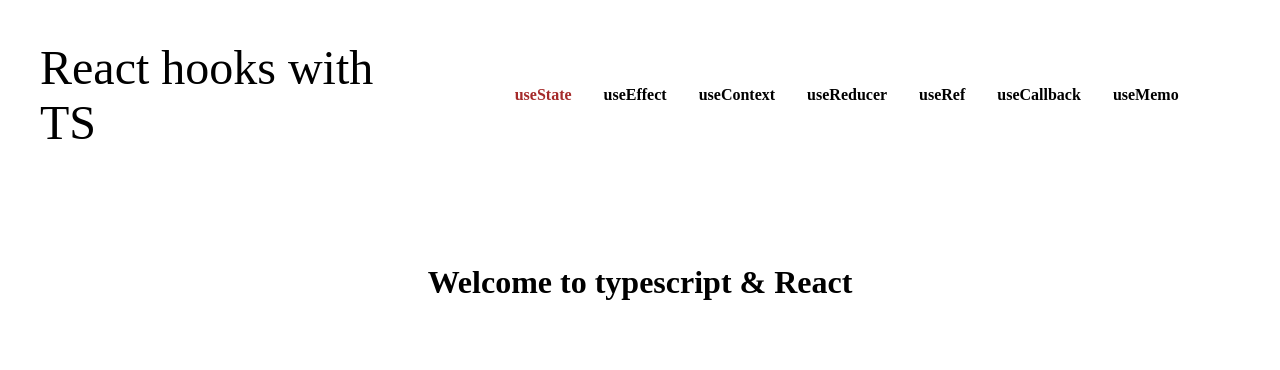
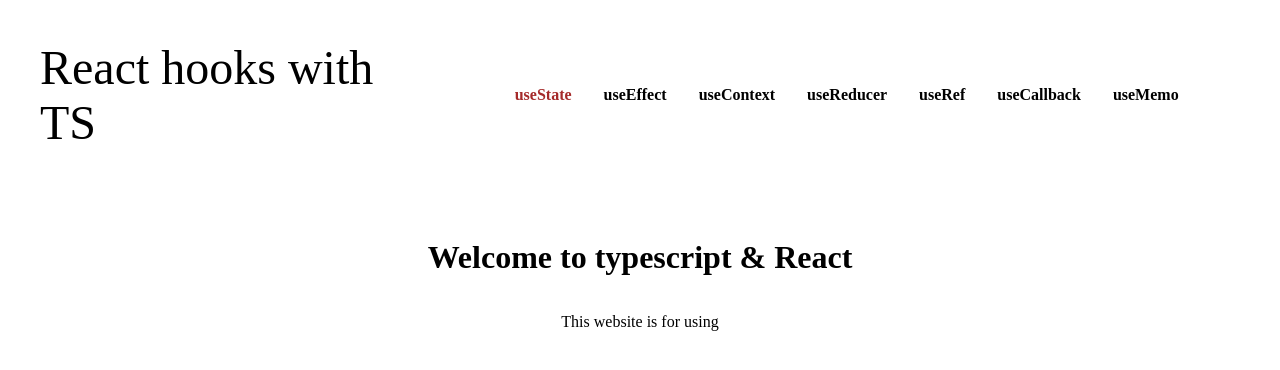
Before and after one commit to Jonghan-park/ty_react_hooks, a React (Vite) app: page / in a window 1280 px wide. Shown: the top 370 px of the page. Built offline with nearby package versions, Linux system fonts and the light colour scheme.

Commit message:
Update Home

```diff
--- a/src/Home.tsx
+++ b/src/Home.tsx
@@ -5,6 +5,7 @@ const Home = () => {
   return (
     <div className="container">
        <h1>Welcome to typescript & React</h1>
+       <p>This website is for using  </p>
     </div>
   )
 }
```
